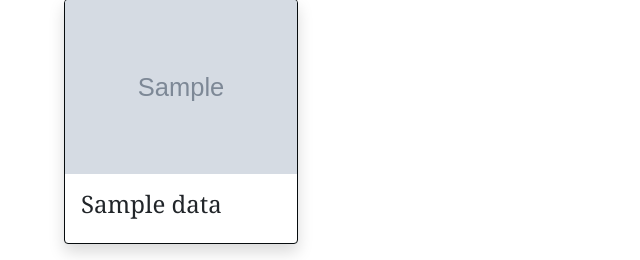
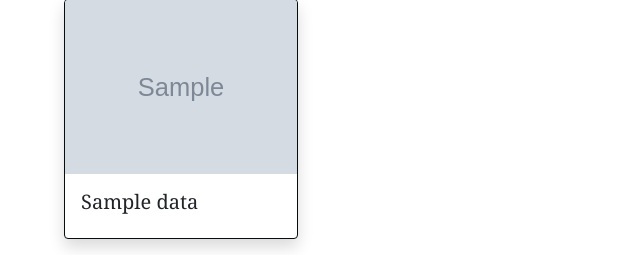
Before and after one commit to divya-gh/Web-Scraping-NASA-Website, a Flask app: page / in a window 1280 px wide. Shown: the part 963-1223 px from the top of the page, without its empty margins (0-640 px from the left). Run offline with Flask 2, Linux system fonts and the light colour scheme; grey boxes marked "Sample" are stand-in pictures; a database or web service that is not in the repository returns one stand-in record (values such as "Sample title"); some libraries are stand-ins or nearby versions.

Commit message:
html file update

```diff
--- a/Missions_to_Mars/templates/index.html
+++ b/Missions_to_Mars/templates/index.html
@@ -52,7 +52,7 @@
                     <div class="card-body ">
                       <h5 class="card-text font-weight-bolder">Mars Facts</h5>
                     </div>
-                    <div class="card-body table table-responsive align-left">
+                    <div class="card-body table table-responsive">
                             {{ mars_news.table | safe }}
                     </div>
                 </div>
@@ -74,7 +74,7 @@
                         <div class="card shadow" style='border:1px solid rgb(7, 12, 14);'>
                             <img class="card-img-top img-fluid responsive"  width = '100%' src="{{ data.img_url }}" alt="Hemisphere image">
 
-                        <div class="card-body font-weight-bolder h4 " style="font-family: Georgia;">
+                        <div class="card-body font-weight-bolder h5 " style="font-family: Georgia;">
                             {{ data.title }}
                         </div>
                         </div>
```
